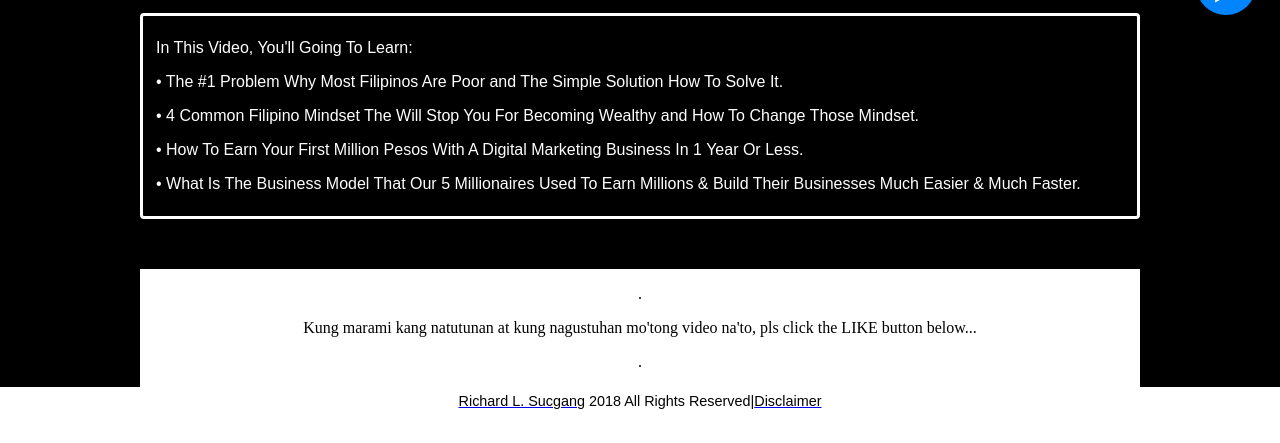
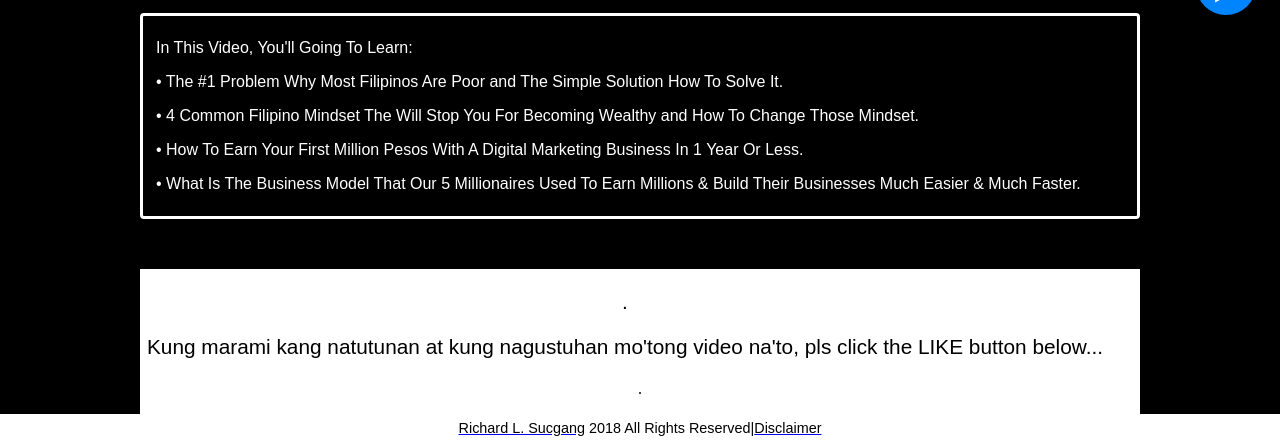
Before and after one commit to PinoyInternetBusiness/TheMillionaireMindset, a plain HTML site: page index.html in a window 1280 px wide. Shown: the part 761-1204 px from the top of the page. Before the commit the page ends 1177 px from the top, so only its background shows below. Drawn offline with nearby package versions, Linux system fonts and the light colour scheme; files that its build step writes are made by us from their sources.

Commit message:
Update style.css

```diff
--- a/style.css
+++ b/style.css
@@ -41,6 +41,16 @@ html,body{
   max-width: 1000px;
   margin: auto;
   text-align: left;
+}
+
+.content3 p{
+  font-family: 'Quicksand',sans-serif;
+  color: Black;
+  font-size: 130%;
+  text-align: center-left;
+  max-width: 970px;
+
+
 }
 
 .content h1{
```
